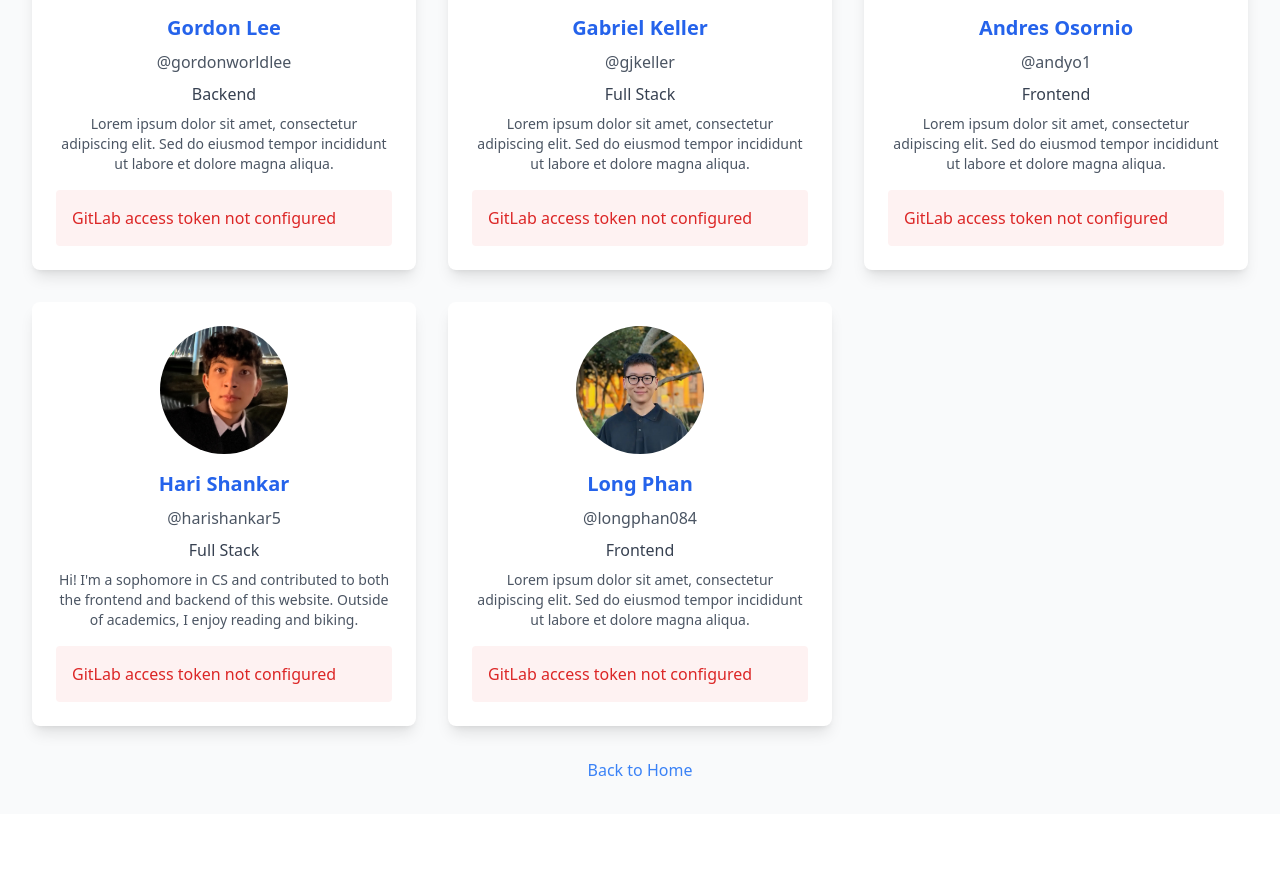
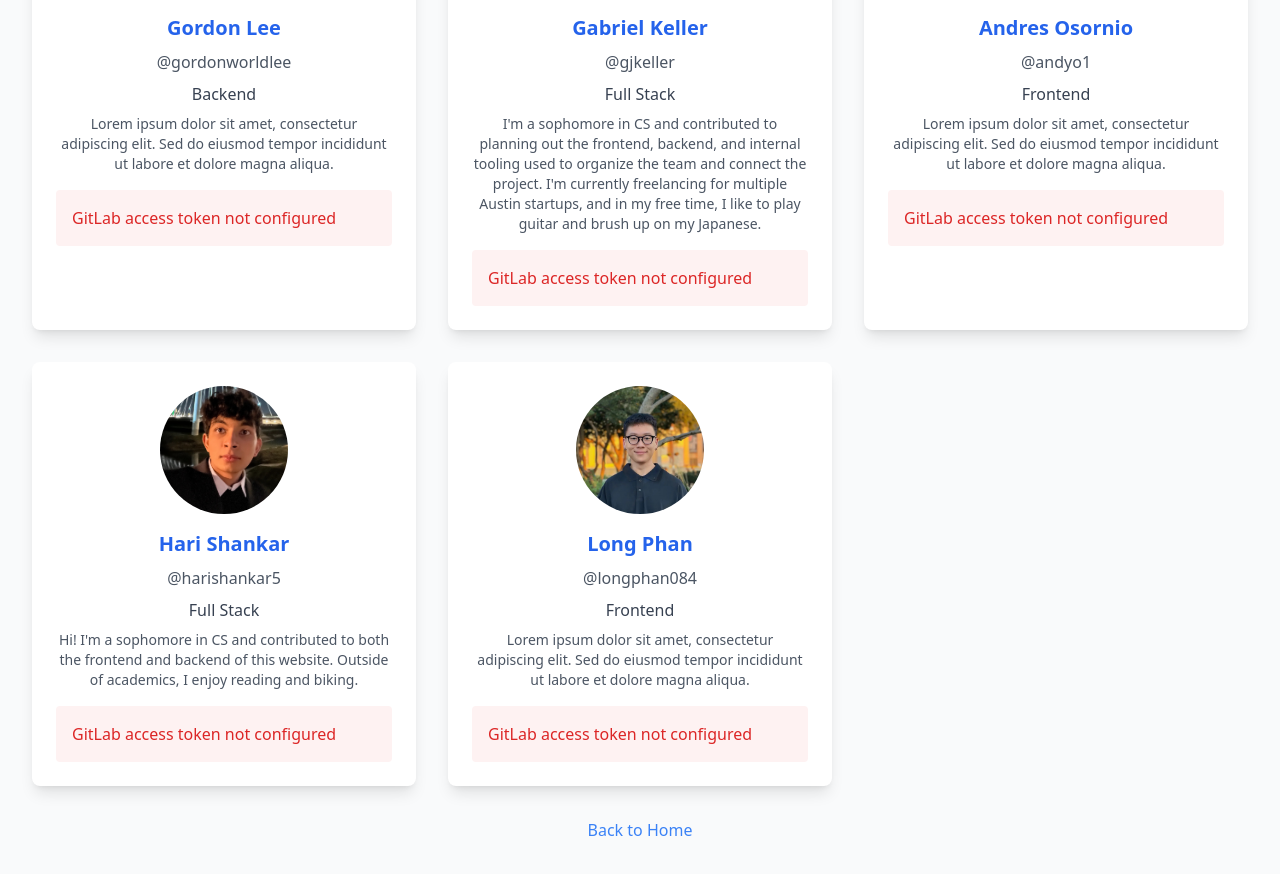
Before and after one commit to gordonworldlee/PoliceIncidents, a Next.js app in the folder justice-watch-frontend/: page /about in a window 1280 px wide. Shown: the part 1022-1896 px from the top of the page. Before the commit the page ends 1836 px from the top, so only its background shows below. Built offline with nearby package versions, Linux system fonts and the light colour scheme.

Commit message:
add gabriel bio

```diff
--- a/justice-watch-frontend/app/about/page.tsx
+++ b/justice-watch-frontend/app/about/page.tsx
@@ -18,7 +18,7 @@ const teamMembers: Omit<TeamMember, "stats">[] = [
     name: "Gabriel Keller",
     username: "gjkeller",
     role: "Full Stack",
-    bio: "Lorem ipsum dolor sit amet, consectetur adipiscing elit. Sed do eiusmod tempor incididunt ut labore et dolore magna aliqua.",
+    bio: "I'm a sophomore in CS and contributed to planning out the frontend, backend, and internal tooling used to organize the team and connect the project. I'm currently freelancing for multiple Austin startups, and in my free time, I like to play guitar and brush up on my Japanese.",
     photoUrl: "/headshots/gabriel.jpeg",
     gitlabUrl: "https://gitlab.com/gjkeller",
   },
```
